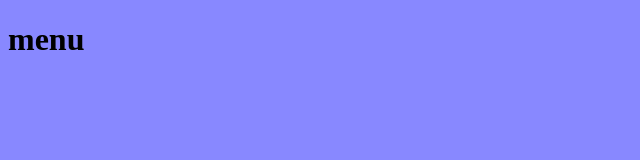
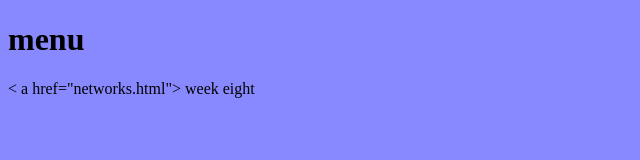
Before and after one commit to finjocdu/Notes-for-exam, a plain HTML site: page index.html in a window 1280 px wide. Shown: the whole page, without its empty margins (0-640 px from the left). Drawn offline with Linux system fonts and the light colour scheme.

Commit message:
Update index.html

```diff
--- a/index.html
+++ b/index.html
@@ -6,5 +6,6 @@
   </head>
  <body>
    <h1> menu </h1>
+  < a href="networks.html"> week eight</a>
   </body>
 </html>
```
